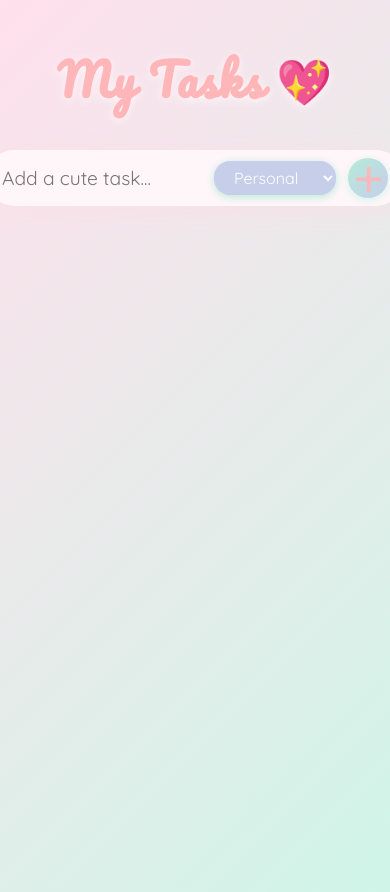
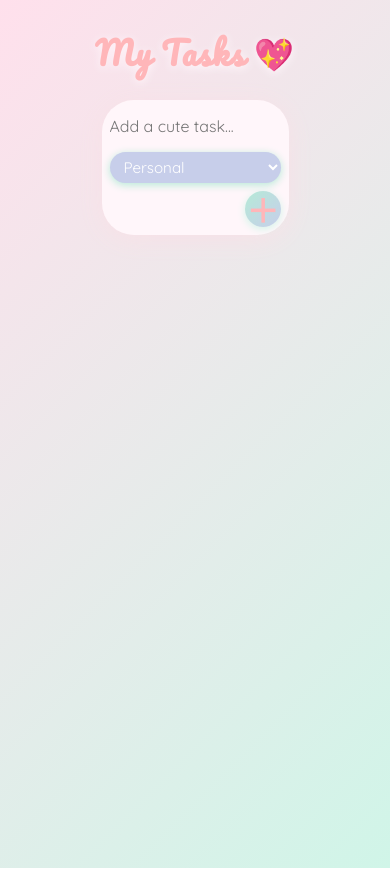
Before and after one commit to MonaRose1/ToDoList-App, a React (Create React App) app: page / in a window 390 px wide. After the commit the page ends 868 px from the top, so only its background shows below. Built offline with nearby package versions, Linux system fonts and the light colour scheme.

Commit message:
Update App.css

```diff
--- a/src/App.css
+++ b/src/App.css
@@ -224,3 +224,70 @@
   border: 1.5px solid #b5ead7;
   background: #e2f0cb;
 }
+
+/* Responsive styles for mobile devices */
+@media (max-width: 600px) {
+  .pastel-app-bg {
+    padding: 0 4px 24px 4px;
+  }
+  .pastel-heading {
+    font-size: 2rem;
+    margin: 24px 0 20px 0;
+  }
+  .add-task-floating {
+    flex-direction: column;
+    align-items: stretch;
+    padding: 8px 8px;
+    top: 8px;
+  }
+  .add-task-input {
+    width: 100%;
+    font-size: 1rem;
+    margin-bottom: 8px;
+  }
+  .add-task-btn {
+    width: 36px;
+    height: 36px;
+    font-size: 1.3rem;
+    margin-left: 0;
+    align-self: flex-end;
+  }
+  .tasks-list {
+    max-width: 100%;
+    gap: 10px;
+  }
+  .task-card {
+    flex-direction: column;
+    align-items: flex-start;
+    padding: 12px 10px;
+    font-size: 1rem;
+  }
+  .task-text {
+    font-size: 1rem;
+    padding-right: 0;
+    margin-bottom: 6px;
+  }
+  .category-tag {
+    min-width: 50px;
+    font-size: 0.85rem;
+    margin-right: 8px;
+    padding: 3px 6px 3px 6px;
+  }
+  .edit-task-input {
+    font-size: 1rem;
+    padding: 4px 4px;
+    margin-right: 0;
+    width: 100%;
+  }
+  .delete-btn {
+    font-size: 1.1rem;
+    margin-left: 0;
+    align-self: flex-end;
+  }
+  .category-select {
+    font-size: 0.95rem;
+    padding: 5px 10px;
+    margin-left: 0;
+    margin-bottom: 8px;
+  }
+}
```
